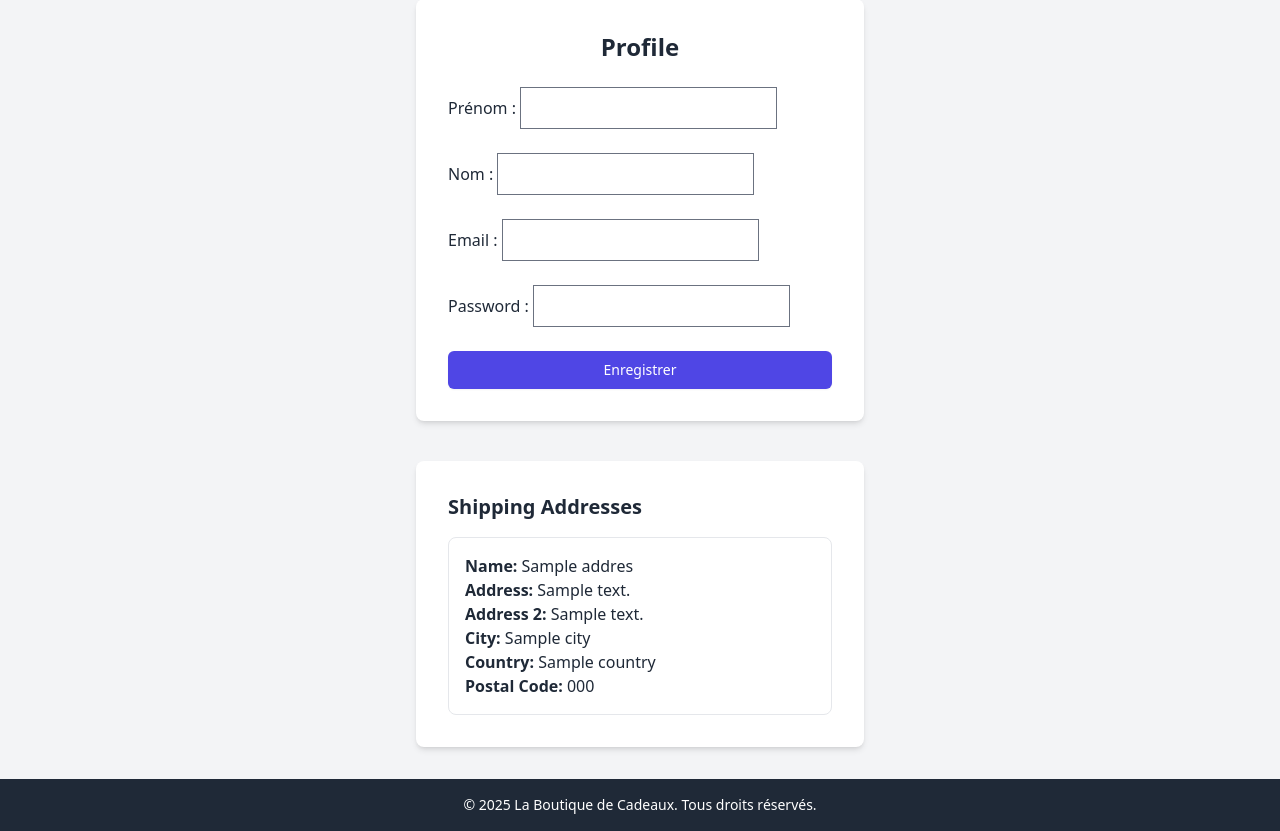
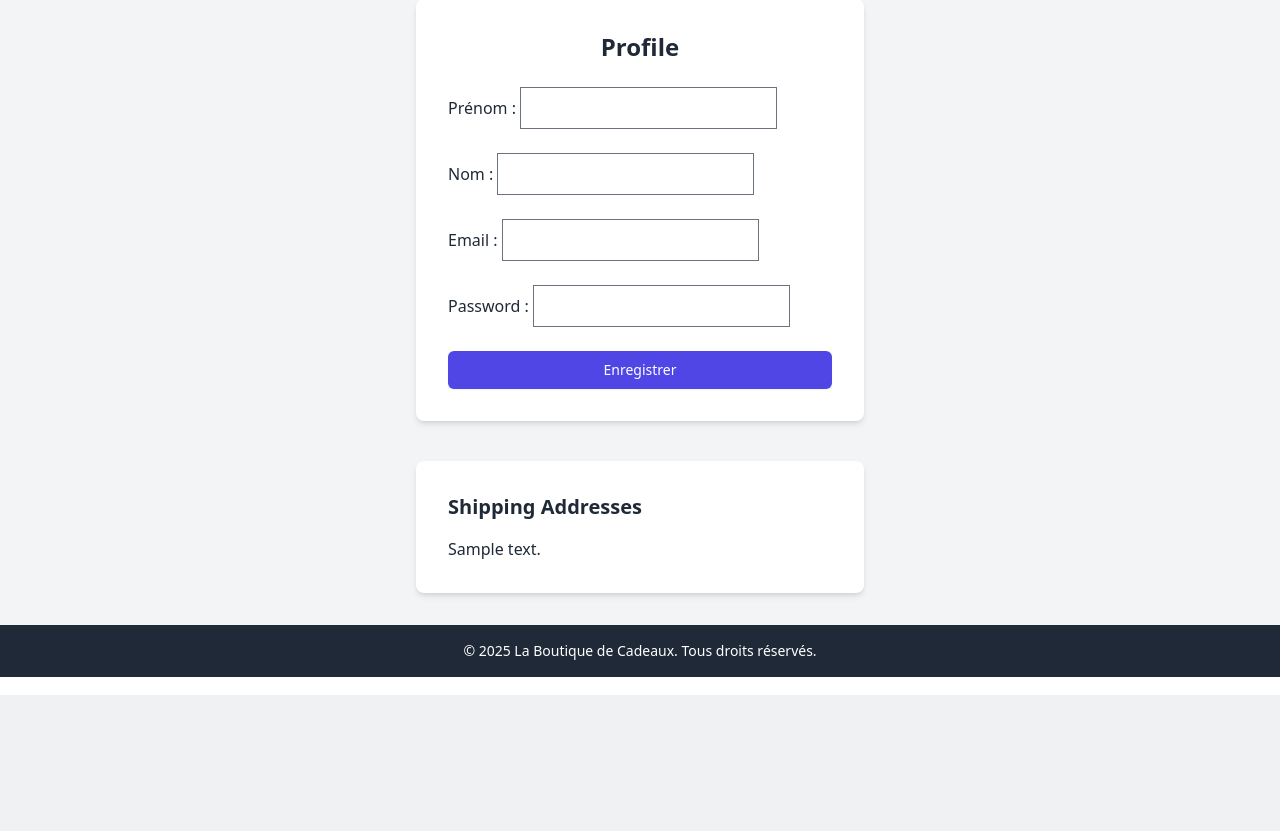
Before and after one commit to TodereanRaul/PerfectGiftPython, a Django app: template accounts/templates/accounts/profile.html in a window 1280 px wide. Shown: the part 105-936 px from the top of the page. After the commit the page ends 800 px from the top, so only its background shows below. Run offline with Django 5.2, Linux system fonts and the light colour scheme; tables that the repository leaves empty hold one stand-in row (values such as "Sample post"); the template is opened without the code that fills it: values that come from a table or form of the project are taken from there, most other values are stand-ins (such as "Sample title", 1, 10 or a date in 2020); some libraries are stand-ins or nearby versions.

Commit message:
format address 1

```diff
--- a/accounts/models.py
+++ b/accounts/models.py
@@ -33,6 +33,14 @@ class Shopper(AbstractUser):
     REQUIRED_FIELDS = []
     objects = CustomUserManager()
 
+ADDRESS_FORMAT = """
+{name}
+{address_1}
+{address_2}
+{city}, {postal_code}
+{country}
+"""
+
 class ShippingAddress(models.Model):
     user = models.ForeignKey(Shopper, on_delete=models.CASCADE, related_name="addresses") #user can have multiple shipping addresses
     name = models.CharField(max_length=240)
@@ -42,3 +50,12 @@ class ShippingAddress(models.Model):
     postal_code = models.CharField(max_length=12)
     # liste de tuple avec en 1er deux lettres (bd) et après le pays
     country = models.CharField(max_length=2, choices=[(c.alpha2.lower(), c.name) for c in countries])
+
+    def __str__(self):
+        data = self.__dict__.copy()
+        data.update(country=self.get_country_display().upper()) # get the country name from the country code
+        """
+        utiliser le unpacking pour afficher les infos de l'adresse dans le format défini
+        strip("\n") pour enlever les retours à la ligne en trop
+        """
+        return ADDRESS_FORMAT.format(**data).strip("\n")
--- /dev/null
+++ b/accounts/templates/accounts/address.html
@@ -0,0 +1,4 @@
+<div>
+  <h3 class="text-xl font-semibold mt-8 mb-4">Adresse de livraison</h3>
+  <p>{{ address.name }}</p>
+</div>
--- a/accounts/templates/accounts/profile.html
+++ b/accounts/templates/accounts/profile.html
@@ -21,20 +21,7 @@
 
 <div class="max-w-md mx-auto mt-10 bg-white p-8 rounded-lg shadow-md">
   <h2 class="text-xl font-bold mb-4">Shipping Addresses</h2>
-  <ul class="space-y-4">
-    {% for address in addresses %}
-    <li class="border p-4 rounded-lg">
-      <p><strong>Name:</strong> {{ address.name }}</p>
-      <p><strong>Address:</strong> {{ address.address_1 }}</p>
-      {% if address.address_2 %}
-      <p><strong>Address 2:</strong> {{ address.address_2 }}</p>
-      {% endif %}
-      <p><strong>City:</strong> {{ address.city }}</p>
-      <p><strong>Country:</strong> {{ address.country }}</p>
-      <p><strong>Postal Code:</strong> {{ address.postal_code }}</p>
-    </li>
-    {% endfor %}
-  </ul>
+  {% for address in addresses %} {{ address|linebreaks }} {% endfor %}
 </div>
 
 {% endblock %}
```
Also changed, not shown: db.sqlite3.
